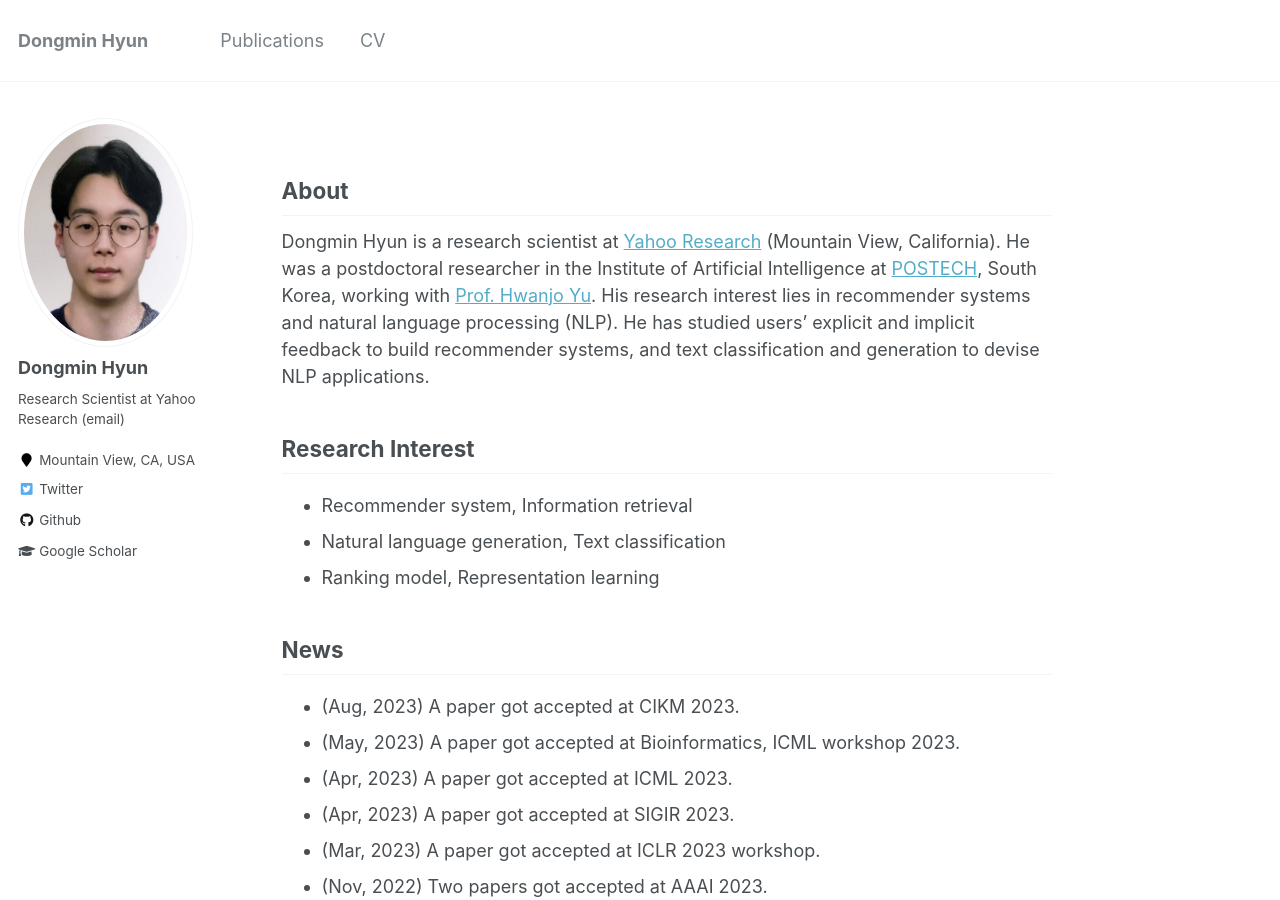
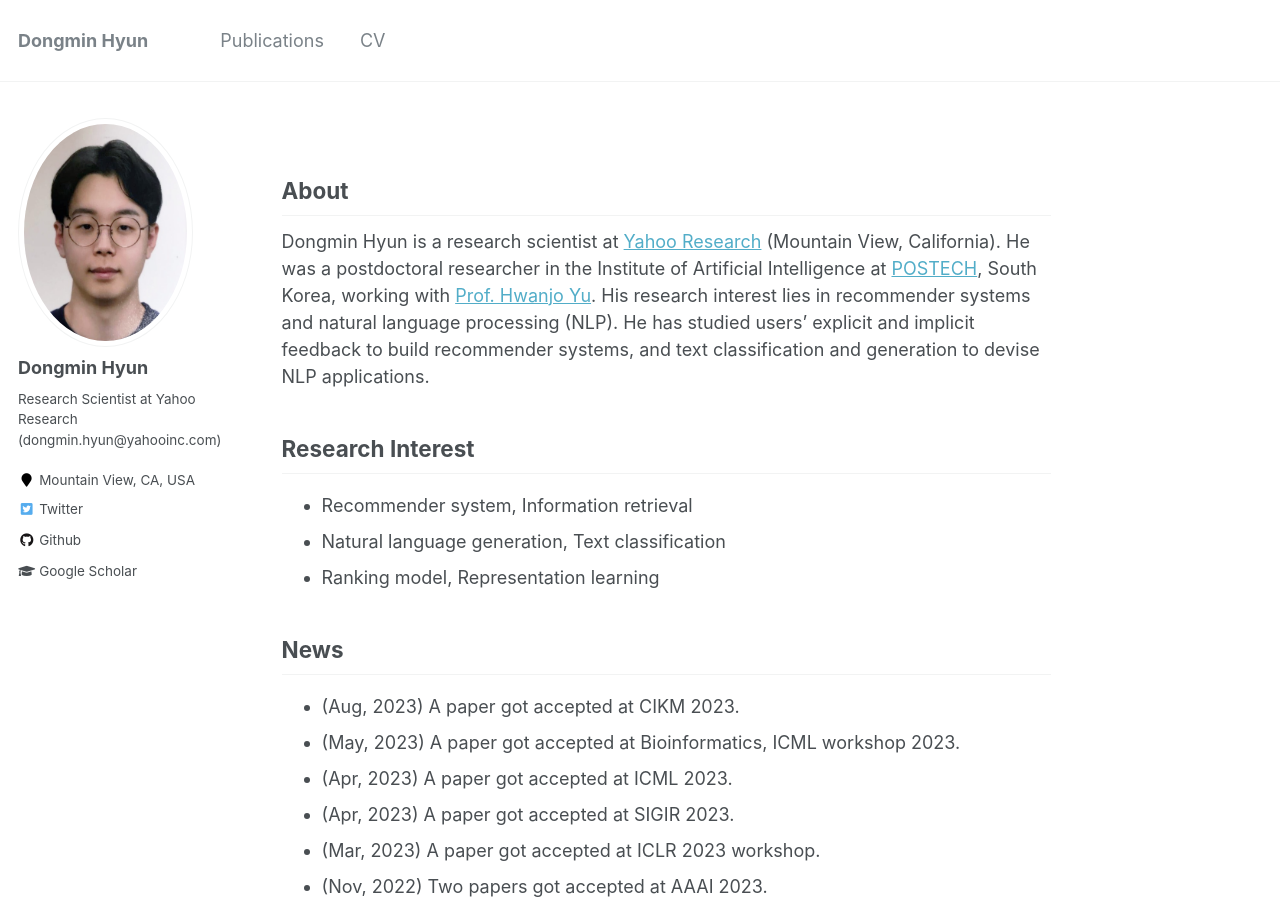
Before and after one commit to dmhyun/dmhyun.github.io, a Jekyll site: the page built from _pages/about.md, in a window 1280 px wide and 900 px high. Built offline with Jekyll 4.4.1, drawn with Linux system fonts in a browser that asks for light colours.

Commit message:
Update _config.yml
Yahoo email updated

```diff
--- a/_config.yml
+++ b/_config.yml
@@ -82,7 +82,7 @@ analytics:
 author:
   name             : "Dongmin Hyun"
   avatar           : "dmh.jpeg"
-  bio              : "Research Scientist at Yahoo Research (email)"
+  bio              : "Research Scientist at Yahoo Research (dongmin.hyun@yahooinc.com)"
   location         : "Mountain View, CA, USA"
   employer         :
   #pubmed           : "https://www.ncbi.nlm.nih.gov/pubmed/?term=john+snow"
```
